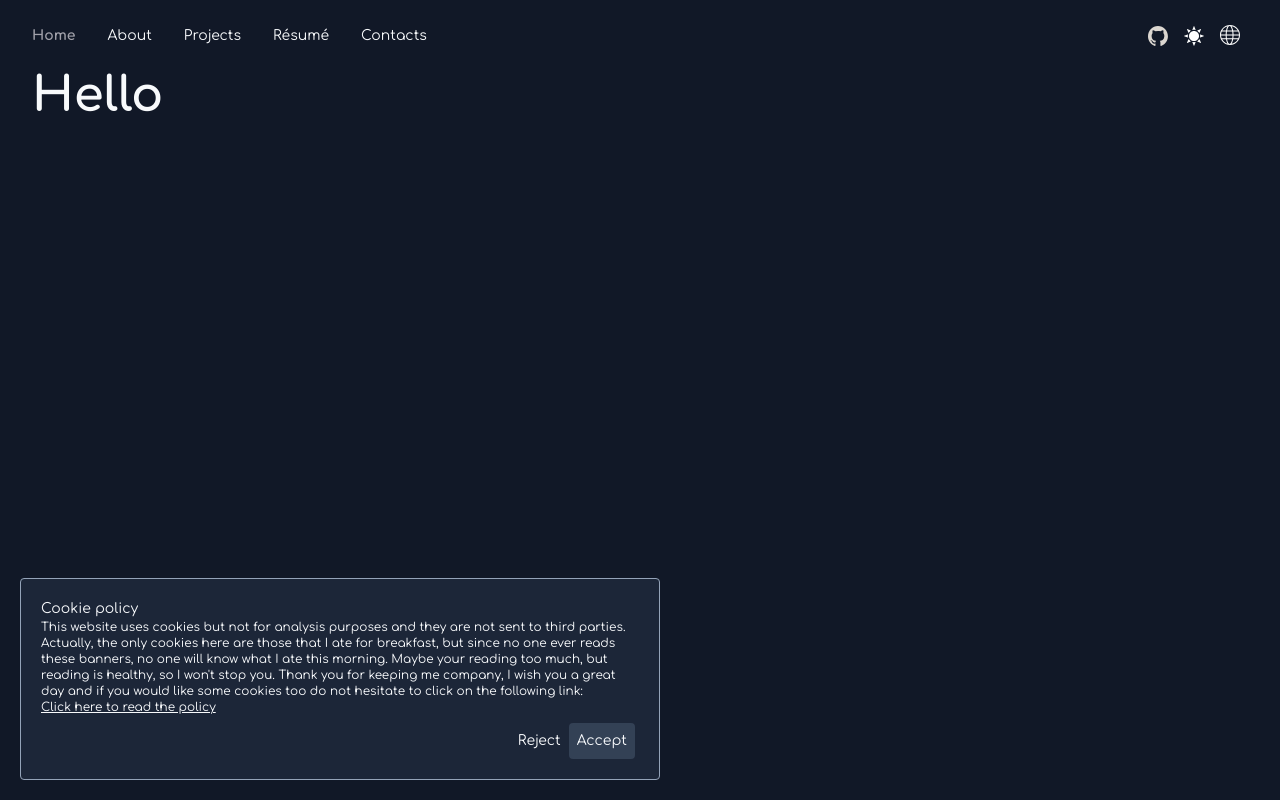
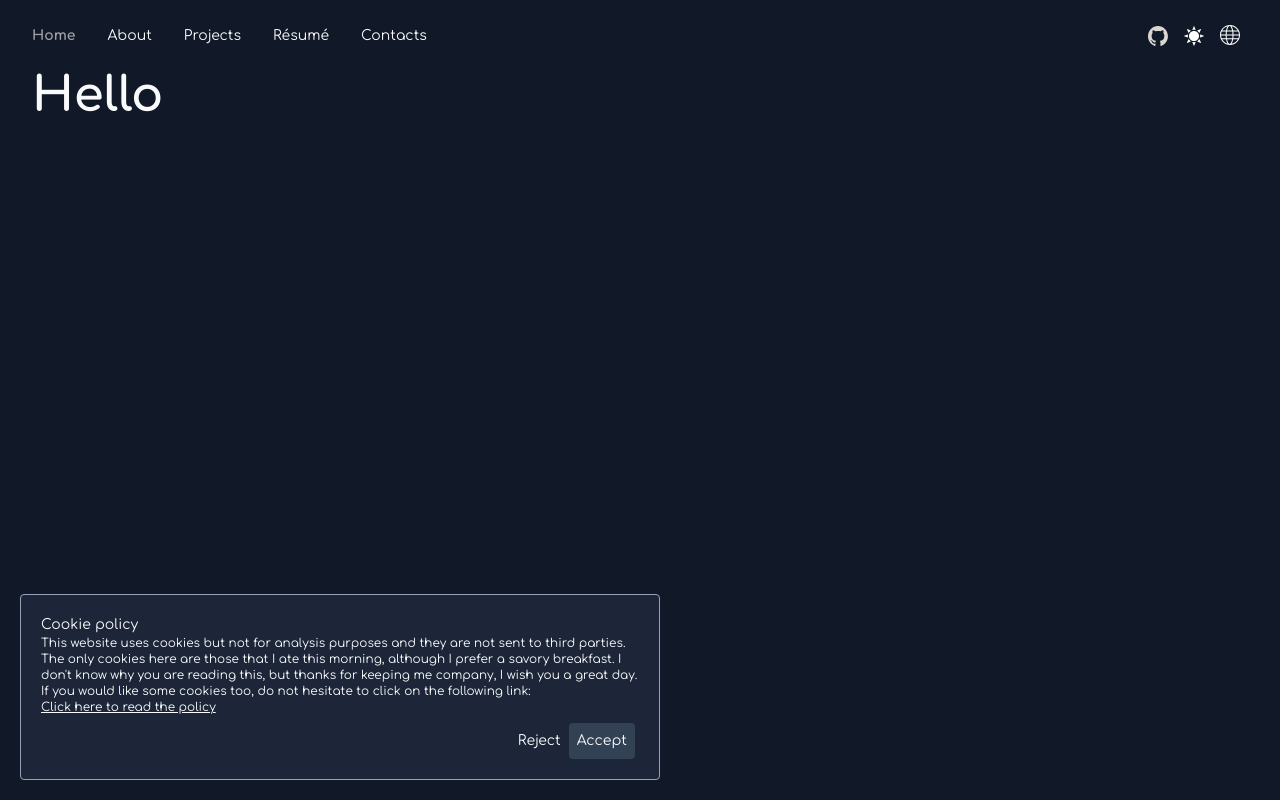
Before and after one commit to NotXia/notxia.github.io, a Vue app: page / in a window 1280 px wide. Built offline with nearby package versions, Linux system fonts and the light colour scheme.

Commit message:
Update cookie banner text

```diff
--- a/src/components/cookie/Cookie.vue
+++ b/src/components/cookie/Cookie.vue
@@ -33,10 +33,9 @@
         "en": {
             "cookie policy title": "Cookie policy",
             "cookie policy": "This website uses cookies but not for analysis purposes and they are not sent to third parties. " +
-                             "Actually, the only cookies here are those that I ate for breakfast, " +
-                             "but since no one ever reads these banners, no one will know what I ate this morning. " +
-                             "Maybe your reading too much, but reading is healthy, so I won't stop you. " +
-                             "Thank you for keeping me company, I wish you a great day and if you would like some cookies too do not hesitate to click on the following link:",
+                             "The only cookies here are those that I ate this morning, although I prefer a savory breakfast. " +
+                             "I don't know why you are reading this, but thanks for keeping me company, I wish you a great day. " +
+                             "If you would like some cookies too, do not hesitate to click on the following link:",
             "cookie policy link": "Click here to read the policy",
             "accept": "Accept",
             "reject": "Reject"
@@ -44,10 +43,9 @@
         "it": {
             "cookie policy title": "Informativa cookie",
             "cookie policy": "Questo sito utilizza cookie ma non per fini di profilazione e non sono inviati a terze parti. " +
-                             "In realtà gli unici cookie presenti sono quelli che ho mangiato a colazione, " +
-                             "ma dato che nessuno fa caso a questi banner, nessuno saprà cos'ho mangiato questa mattina. " +
-                             "Forse stai leggendo un po' troppo, ma leggere fa bene, quindi non ti fermerò. " +
-                             "Ti ringrazio per avermi fatto compagnia, ti auguro una buona giornata e se gradisci dei biscotti non esitare a cliccare l'informativa al seguente link:",
+                             "Gli unici cookie presenti sono quelli che ho mangiato questa mattina, anche se in realtà preferisco una colazione salata. " +
+                             "Non so perché stai leggendo questo, ma ti ringrazio per avermi fatto compagnia e ti auguro una buona giornata. " +
+                             "Se gradisci dei biscotti, non esitare a cliccare l'informativa al seguente link:",
             "cookie policy link": "Clicca qui per l'informativa cookie",
             "accept": "Accetta",
             "reject": "Rifiuta"
```
